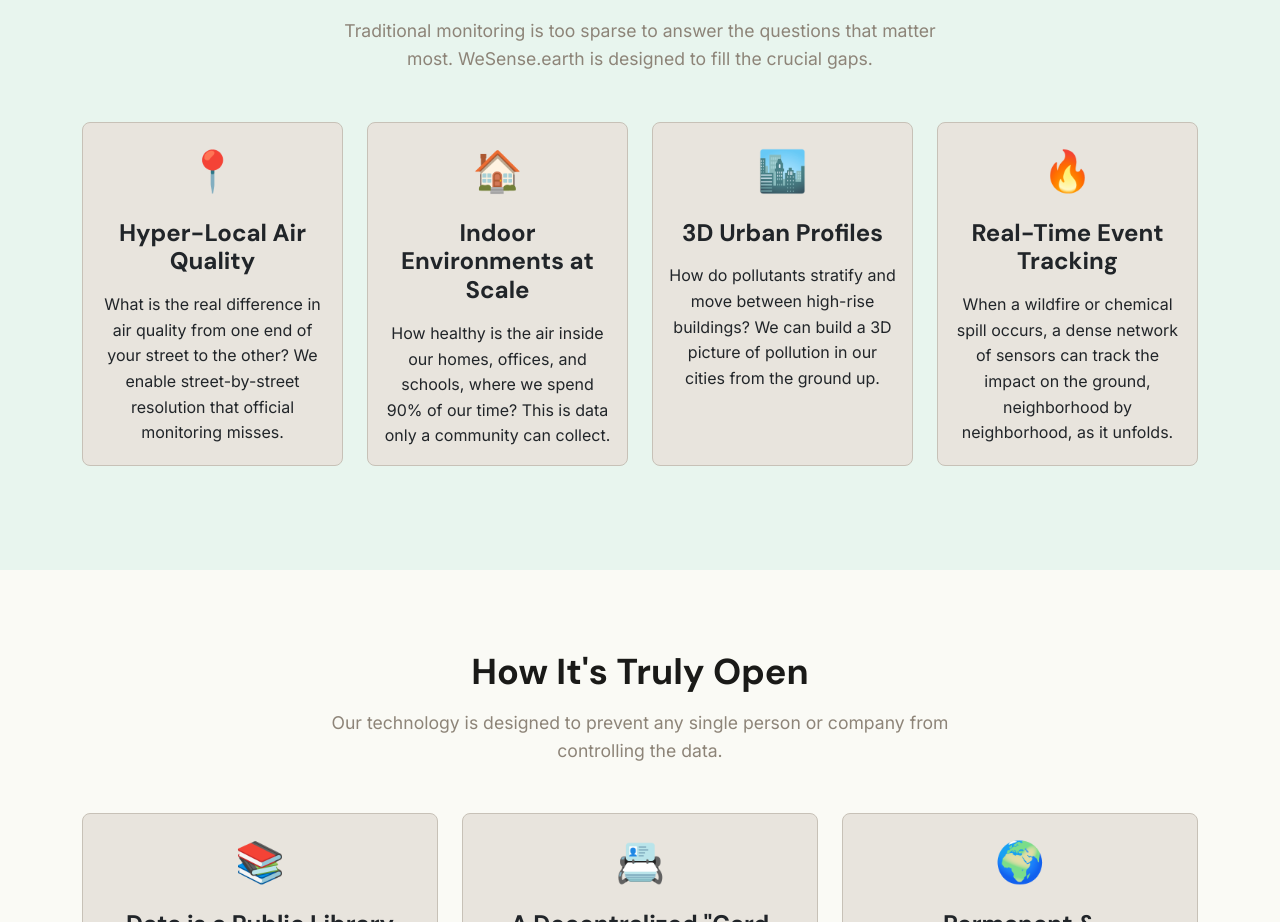
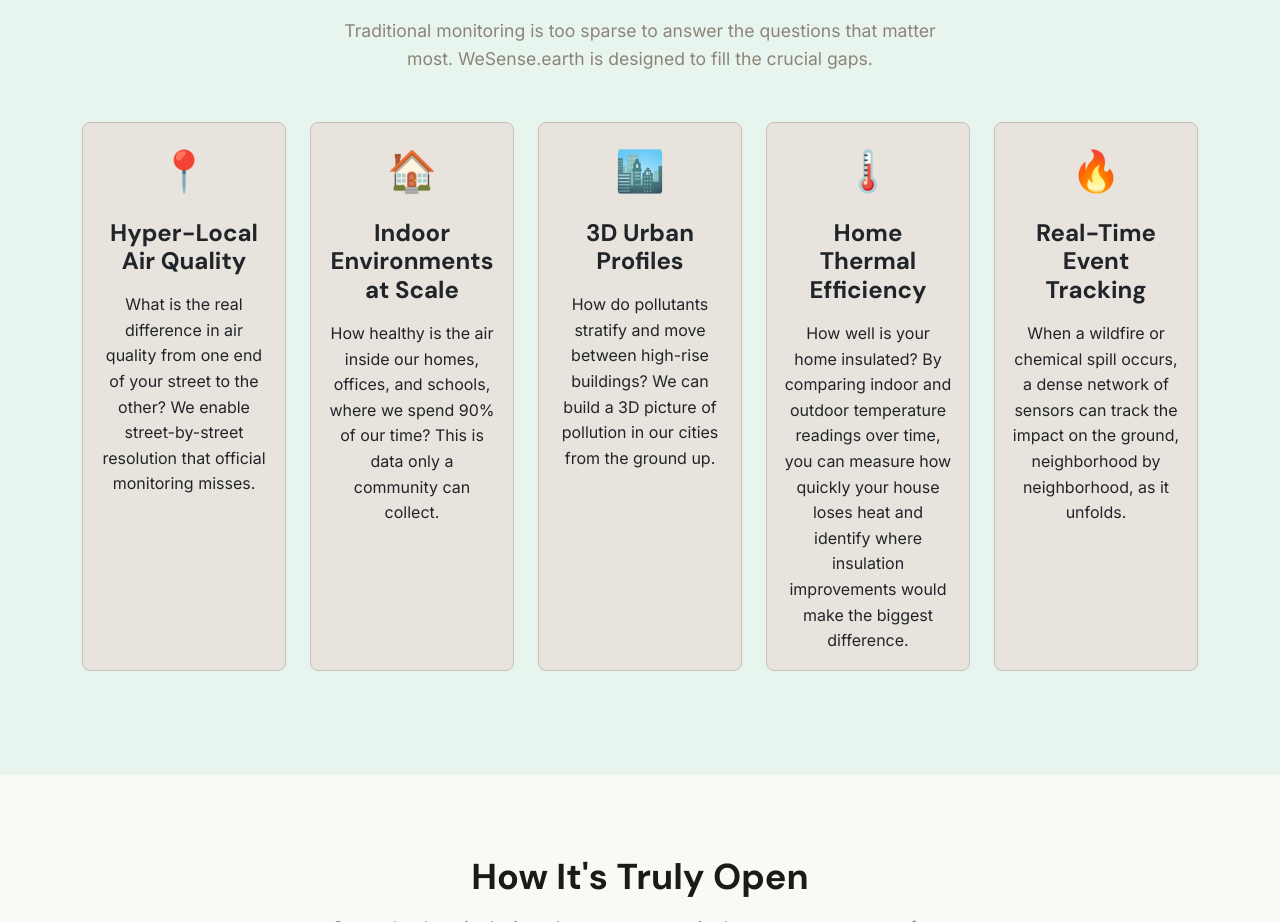
Before and after one commit to wesense-earth/wesense-website, a React (Vite) app: page / in a window 1280 px wide. Shown: the part 2320-3242 px from the top of the page. Built offline with nearby package versions, Linux system fonts and the light colour scheme.

Commit message:
Add home thermal efficiency card to Why section

```diff
--- a/src/components/Why.jsx
+++ b/src/components/Why.jsx
@@ -16,6 +16,11 @@ const features = [
     icon: '🏙️',
     title: '3D Urban Profiles',
     text: 'How do pollutants stratify and move between high-rise buildings? We can build a 3D picture of pollution in our cities from the ground up.',
+  },
+  {
+    icon: '🌡️',
+    title: 'Home Thermal Efficiency',
+    text: 'How well is your home insulated? By comparing indoor and outdoor temperature readings over time, you can measure how quickly your house loses heat and identify where insulation improvements would make the biggest difference.',
   },
   {
     icon: '🔥',
@@ -49,7 +54,7 @@ const Why = () => {
         </p>
         <Row>
           {features.map((feature, index) => (
-            <Col key={index} md={6} lg={3} className="d-flex align-items-stretch mb-4">
+            <Col key={index} md={6} lg className="d-flex align-items-stretch mb-4">
               <Card className="text-center w-100">
                 <Card.Body>
                   <div style={{ fontSize: '2.5rem' }}>{feature.icon}</div>
```
